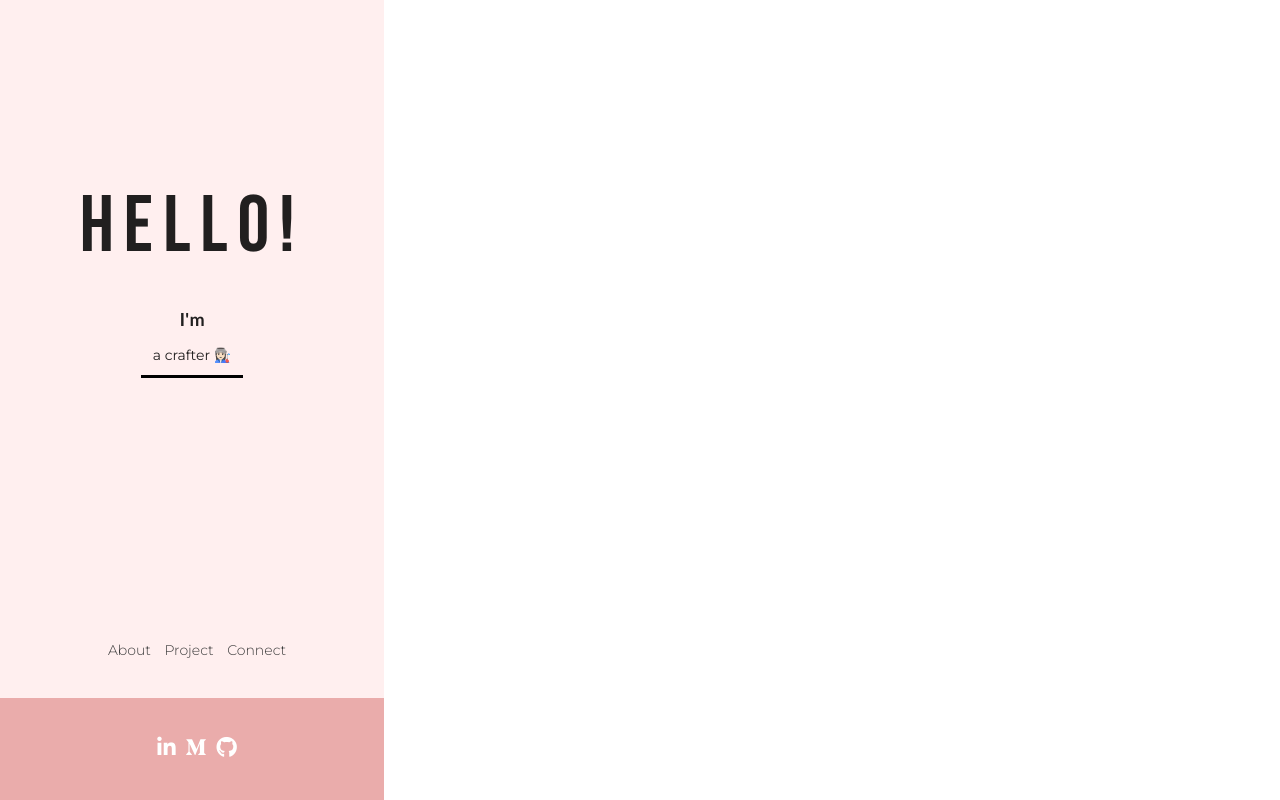
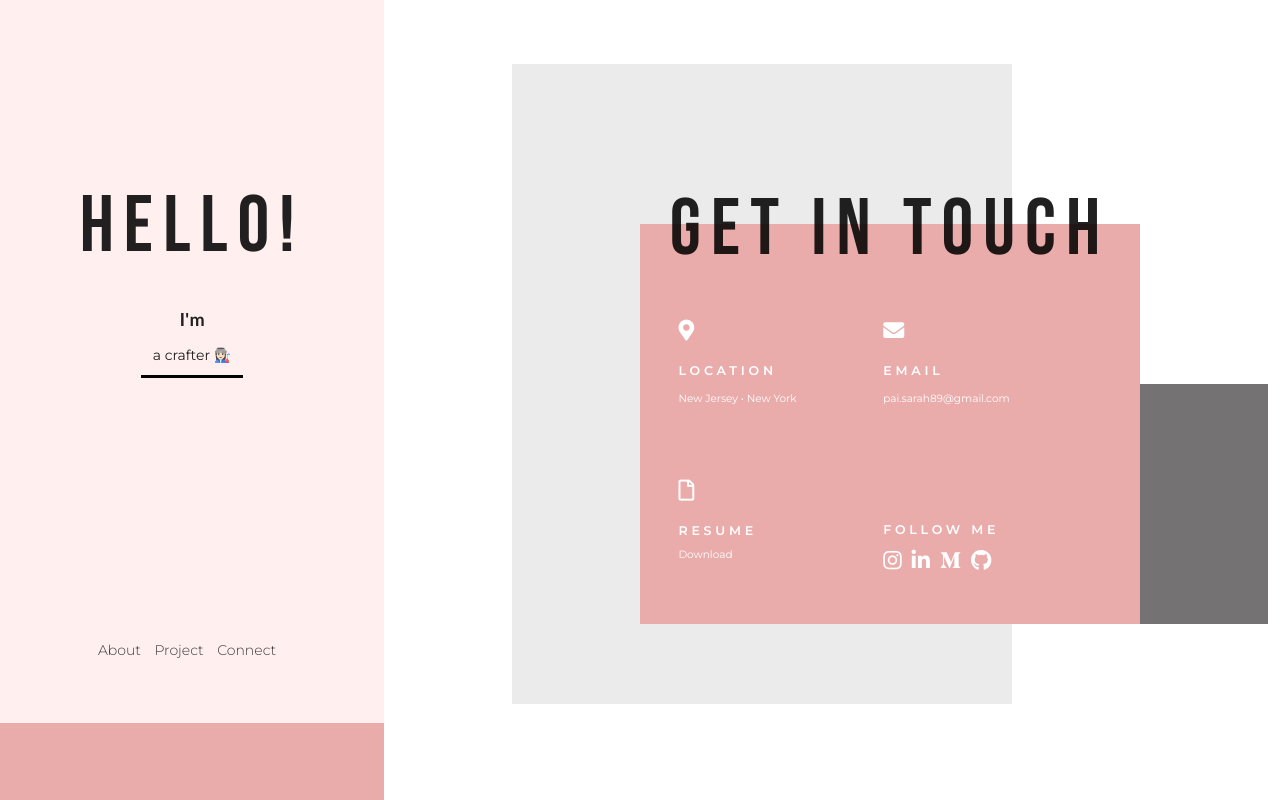
Before and after one commit to sarahpai/portfolio, a React (Create React App) app: page /connect in a window 1280 px wide. Built offline with nearby package versions, Linux system fonts and the light colour scheme.

Commit message:
complete desktop render

```diff
--- a/src/App.js
+++ b/src/App.js
@@ -1,5 +1,5 @@
 import React, {Component} from 'react';
-import { BrowserRouter as Router, Switch, Route, Link } from 'react-router-dom';
+import { BrowserRouter as Router, Switch, Route, Link, Redirect } from 'react-router-dom';
 
 // import NavBar from './Component/navbar';
 import About from './Component/About';
@@ -15,9 +15,10 @@ class App extends Component {
       <Router>
         <>
           <div className="navbar">
-            <Link to={"/about"} className="menu"> About </Link>
+          <Link to={"/about"} className="menu"> About </Link>
             <Link to={"/project"} className="menu"> Project </Link>
             <Link to={"/connect"} className="menu"> Connect </Link>
+
             <div id="menu-mobile">
               <hr id="hamburger"></hr>
               <hr id="hamburger"></hr>
@@ -31,20 +32,10 @@ class App extends Component {
           <hr id="underline"></hr>
 
             <div id="footer">
-              <span>
-                <a href="www.linkedin.com/in/sarahpai">
-                  <i id="social-media" className="fab fa-linkedin-in fa-2x"></i>
-                </a>
-                <a href="www.medium.com/paisarah89">
-                  <i id="social-media" class="fab fa-medium-m fa-2x"></i>
-                </a>
-                <a href="www.github.com/sarahpai">
-                  <i id="social-media" class="fab fa-github fa-2x"></i>
-                </a>
-              </span>
             </div>
           </div>
           <Switch>
+          <Route exact path="/" render={() => <Redirect to="/about" />} />
             <Route path="/about" component={About} />
             <Route path="/project" component={Project} />
             <Route path="/connect" component={Connect} />
--- a/src/Component/About.js
+++ b/src/Component/About.js
@@ -7,17 +7,15 @@ class About extends React.Component {
 	render() {
 		return (
 			<>
-				{/* <div id="background"> */}
-
-				<h2 className="header"><h2 id="tech-header">Who</h2>&nbsp;am I?</h2>
-				<section className="box">
+				<div id="background">
+				<h2 className="header"><h2 id="tech-header" style={{marginLeft: "60%", marginTop: "15%"}}>Who</h2>&nbsp;am I?</h2>
+				<section className="box-wrapper">
 						<p id="description">
+							Grew up loving all things creative and beautiful.
 							My passion for coding started when I was exposed to a blogging platform called Xanga. I was hooked and spent endless nights researching HTML, flash, and collaborating with other developers to create my very own customized blog page. Since then I have honed my skills in the arts but realized I was missing my other half. As a full stack developer, I use grit, compassion, and creativity to create meaningful products that inspire others.
 						</p>
 				</section>
-				<img id="profile-pic" src={pfpic} alt="profile pic"></img>
-
-				{/* </div> */}
+				</div>
 			</>
 		)
 	}
--- a/src/Component/Contact.js
+++ b/src/Component/Contact.js
@@ -1,23 +1,47 @@
 import React from 'react';
 // import { FormGroup } from 'semantic-ui-react';
+import '../assets/css/connect.css'
 
 function Contact(props) {
 	return (
 		<>
+			<div id="square"></div>
+			<div id="square2"></div>
 			<section className="form">
-			<span>Connect with me!</span>
-				<form action="mailto:pai.sarah89@gmail.com" method="post" enctype="text/plain">
-				<label>Your name:</label>
-				<input type="text" name="yourName" value=""></input><br></br>
-				<label>Your Email:</label>
-				<input type="email" name="yourEmail" value=""></input><br></br>
-				<label>Your message:</label>
-				<textarea name="name" rows="10" cols="30"></textarea><br></br>
-				<input type="submit" name=""></input>
-				</form>
+				<span id="title">Get in touch</span>
+			</section>
 
+				<article id="location">
+				<i class="fas fa-map-marker-alt"></i>
+				<h6>Location</h6>
+				<p>New Jersey • New York</p>
+				</article>
+				<article id="email">
+				<i class="fas fa-envelope"></i>
+				<h6>Email</h6>
+				<p>pai.sarah89@gmail.com</p>
+				</article>
+				<article id="resume">
+				<i class="far fa-file"></i>
+				<h6>Resume</h6>
+				<a id="csv" href="https://uploads-learn.s3.amazonaws.com/uploads/resume/5c4b980f-78fa-4e19-bf05-6fb2650c9a24/Sarah_Pai_Resume.pdf" target="_blank">Download</a>
+				</article>
 
-			</section>
+				<article id="social-media-icon">
+				<h6>Follow me</h6>
+				<a href="https://www.instagram.com/spai" target="_blank">
+					<i id="social-media" className="fab fa-instagram fa-2x"></i>
+                </a>
+				<a href="https://www.linkedin.com/in/sarah-pai" target="_blank">
+                  <i id="social-media" className="fab fa-linkedin-in fa-2x"></i>
+                </a>
+                <a href="https://medium.com/@pai.sarah89" target="_blank">
+                  <i id="social-media" class="fab fa-medium-m fa-2x"></i>
+                </a>
+                <a href="https://www.github.com/sarahpai" target="_blank">
+                  <i id="social-media" class="fab fa-github fa-2x"></i>
+				</a>
+				</article>
 		</>
 
 	)
--- a/src/assets/css/about.css
+++ b/src/assets/css/about.css
@@ -7,11 +7,25 @@
 #tech-header {
 	font-family: "BebasNeue-Bold";
 	font-size: 50pt;
+
 }
 
-/* #background {
-	background-color: rgb(254, 254, 254);
-} */
+#background {
+	background-image: url('../images/profilepic.jpg');
+	/* width: 100%; */
+	background-position: 50% 50%;
+	/* overflow: hidden; */
+	background-size: contain;
+	background-repeat: repeat-x;
+	height: 100vh;
+	/* width: 100%; */
+	/* height: 100vh; */
+	/* position: relative; */
+	/* z-index: 10; */
+	/* overflow: hidden; */
+	/* background-color:  rgb(116, 114, 114); */
+	/* background-image: url('../images/palm-leaves-palm-trees-sky-454865.jpg') */
+}
 
 /* .container {
 	border-bottom: 1px solid #f1f1f1;
@@ -22,13 +36,23 @@
 	height: 460px;
 } */
 
+.box-wrapper {
+	margin-left: 70% !important;
+	padding: 30px;
+	margin: 30px;
+	text-align: center;
+	background-color: rgba(184, 184, 184, 0.331);
+
+}
 
 #profile-pic {
-	width: 60vh;
-	margin-left: 50vw;
-	margin-top: 2vh;
-	border-radius: 20px;
+	width: 100%;
+	/* margin-left: 50vw; */
+	/* margin-top: 2vh; */
+	/* border-radius: 10%; */
 	overflow: hidden;
+	/* position: absolute; */
+	background-image: url('../images/profilepic.jpg')
 }
 
 #description {
--- a/src/assets/css/connect.css
+++ b/src/assets/css/connect.css
@@ -1,3 +1,95 @@
 .form {
+	position: relative;
+	margin-left: 50%;
+	top: 28vh;
+	background-color:  rgb(234,172,171);
+	width: 500px;
+	height: 400px;
+	text-align: center;
+}
+
+#square {
+	background-color:rgb(235,235,235);
+	width: 500px;
+	height: 80vh;
+	position: absolute;
 	margin-left: 40%;
+	margin-top: 5%;
 }
+#square2 {
+	background-color:rgb(116, 114, 114);
+	width: 500px;
+	height: 30vh;
+	position: absolute;
+	margin-left: 60%;
+	margin-top: 30%;
+}
+
+#location {
+	position: absolute;
+	left: 53%;
+	margin: 0;
+	top: 0;
+	margin-top: 40vh;
+	font-size: 1.5em;
+	color: white;
+}
+
+article p {
+	padding-top: 10px;
+}
+
+article h6 {
+	margin-top: 20px;
+	margin-bottom: 0;
+	text-transform: uppercase;
+	font-size: .6em;
+	font-weight: 800;
+	letter-spacing: .3em;
+}
+#email {
+	position: absolute;
+	left: 69%;
+	margin: 0;
+	top: 0;
+	margin-top: 40vh;
+	font-size: 1.5em;
+	color: white;
+}
+
+#resume {
+	position: absolute;
+	left: 53%;
+	margin: 0;
+	top: 0;
+	margin-top: 60vh;
+	font-size: 1.5em;
+	color: white;
+}
+
+#csv {
+	margin: 0;
+	color: white;
+}
+
+#csv:hover {
+	text-decoration: underline;
+}
+
+#social-media-icon {
+	position: absolute;
+	left: 69%;
+	top: 0;
+	margin-top: 62.5vh;
+	font-size: 1.5em;
+	color: white;
+}
+
+#social-media-icon h6 {
+	padding-bottom: 10px;
+}
+
+#social-media {
+	color: white;
+	margin: 0;
+}
--- a/src/assets/css/navbar.css
+++ b/src/assets/css/navbar.css
@@ -14,7 +14,7 @@ font-size: .75rem;
 a {
 	text-decoration: none;
 	color: rgb(59,59,59);
-	margin-left: 10px;
+	margin-right: 10px;
 	font-size: .75rem;
 }
 
@@ -68,10 +68,6 @@ a {
 
 /* Footer */
 
-#social-media {
-	color: white;
-}
-
 #footer {
 	background-color: rgb(234,172,171);
 	position: fixed;
--- a/src/assets/css/project.css
+++ b/src/assets/css/project.css
@@ -11,7 +11,7 @@
 	font-size: 50pt;
 }
 
-#project-container .box:nth-child(1n+2) {
+#project-container #box-wrapper:nth-child(1n+2) {
 	margin-top: 5%;
 }
 
@@ -27,14 +27,93 @@
 	width: 10%;
 } */
 
+.project-info-01 {
+margin-left: 33%;
+margin-top: 50px;
+color: black;
+position: absolute;
+text-transform: uppercase;
+width: 120px;
+overflow: wrap;
+}
+
+.project-info-01 p{
+font-size: 1em;
+text-transform: none;
+margin-bottom: 0;
+font-weight: 200;
+}
+
+.project-info-01 a {
+	margin: 0;
+	font-size: .85em;
+}
+.project-info-01 a:hover{
+	text-decoration: underline;
+	color: white;
+}
+
+
+.project-info-02 {
+margin-left: 33%;
+margin-top: 130px;
+color: black;
+position: absolute;
+text-transform: uppercase;
+width: 120px;
+overflow: wrap;
+}
+.project-info-02 p{
+	font-size: 1em;
+	text-transform: none;
+	margin-bottom: 0;
+	font-weight: 200;
+	}
+
+.project-info-02 a {
+	margin: 0;
+	font-size: .85em;
+}
+.project-info-02 a:hover{
+	text-decoration: underline;
+	color: white;
+}
+
+
+.project-info-03 {
+	margin-left: 33%;
+	margin-top: 130px;
+	color: black;
+	position: absolute;
+	text-transform: uppercase;
+	width: 120px;
+	overflow: wrap;
+	}
+.project-info-03 p{
+	font-size: 1em;
+	text-transform: none;
+	margin-bottom: 0;
+	font-weight: 200;
+	}
+
+.project-info-03 a {
+	margin: 0;
+	font-size: .85em;
+}
+.project-info-03 a:hover{
+	text-decoration: underline;
+	color: white;
+}
+#box-wrapper {
+	background-color: rgb(235,235,235);
+	width: 100%;
+	height: 100%;
+}
 
 .box {
 	margin-left: 40%;
-  	width: 50%;
-	height: 100%;
 	padding: 50px;
-	border-radius: 10px;
-	background-color: rgb(235,235,235);
+	/* border-radius: 10px; */
 }
 
 #project-number {
```
Also changed, not shown: src/Component/Project.js (+44 -4 lines), 1 other file (tests, documents, lock files or other folders).
